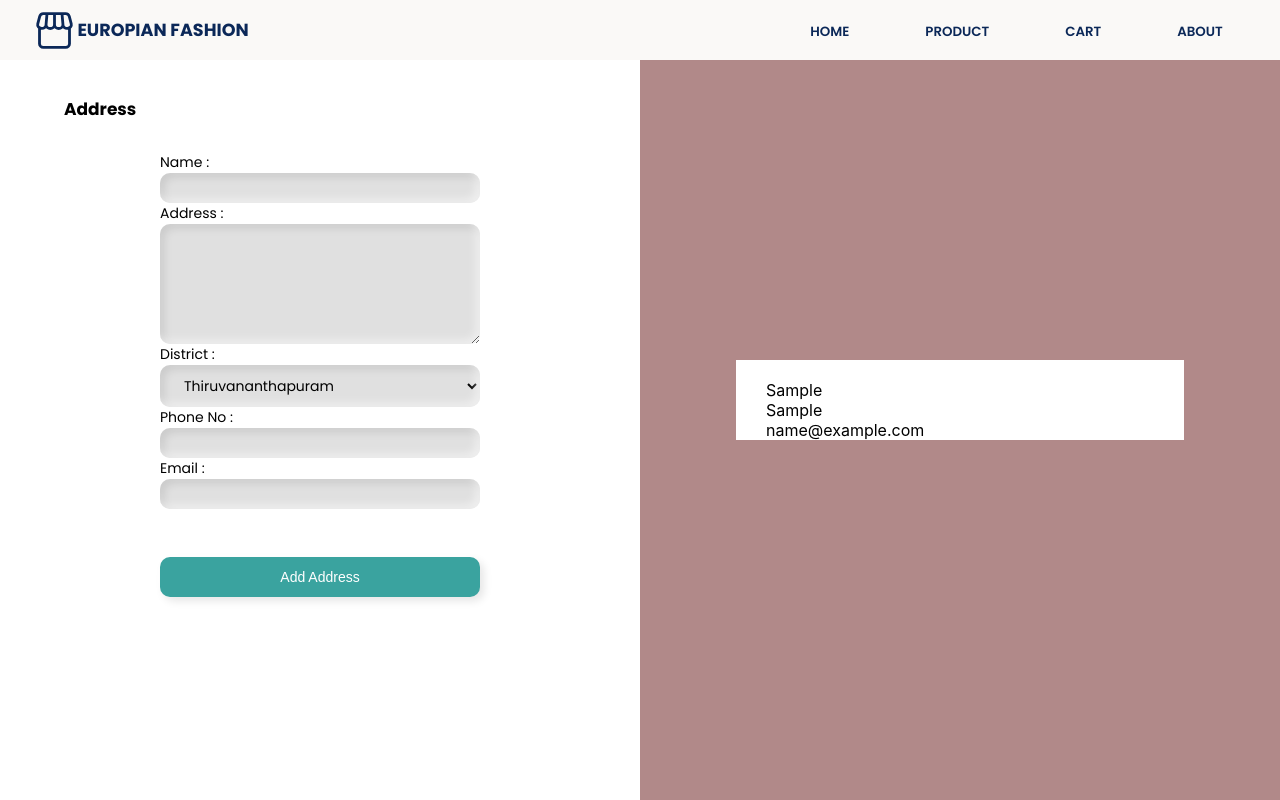
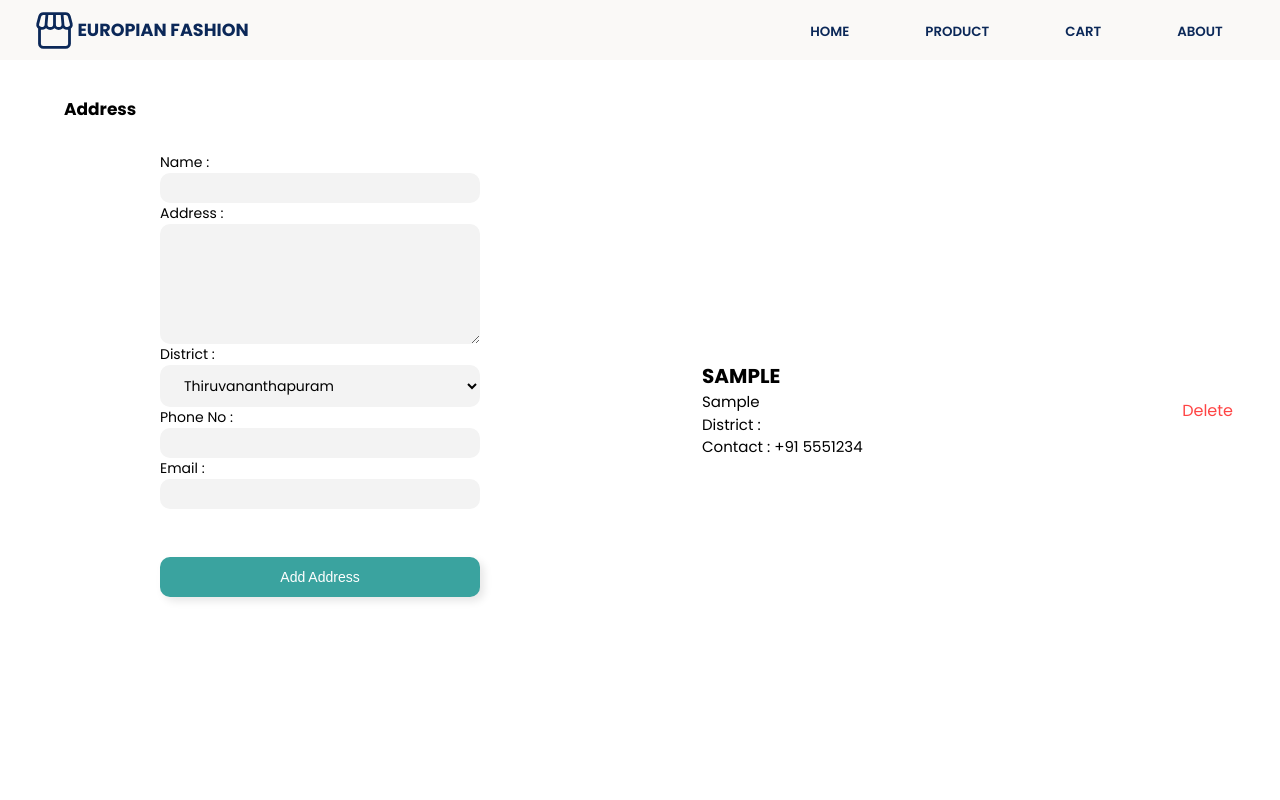
Before and after one commit to rasi-c/Carra-E-commerce, a React (Create React App) app: page /cart/address in a window 1280 px wide. Both pictures are taken after typing "Sample", "Sample", "5551234", "name@example.com" into the empty fields and a click on the button "Add Address". Built offline with nearby package versions, Linux system fonts and the light colour scheme; the HTML template or start-up script is replaced by a standard one.

Commit message:
adrs array id issue

```diff
--- a/src/components/cartpage/address.css
+++ b/src/components/cartpage/address.css
@@ -19,11 +19,14 @@
   display: flex;
   justify-content: center;
   align-items: center;
-  background-color: rgb(177, 137, 137);
 }
 .addressMain{
-  background-color: white;
-  width: 70%;
+  width: 90%;
+  height: 100%;
+  display: flex;
+  justify-content: center;
+  align-items: center;
+  flex-direction: column;
 }
 form {
   display: flex;
@@ -56,34 +59,34 @@ form select,option{
 input{
   /* width: 300px; */
   height: 30px;
-  background-color: #e0e0e0;
+  background-color: #f3f3f3;
   border: none;
   outline: none;
   padding: 10px 20px;
   border-radius: 10px;
-  box-shadow: inset -4px -4px 8px rgba(255, 255, 255, 0.5),
-              inset 4px 4px 8px rgba(0, 0, 0, 0.1);
+  /* box-shadow: inset -4px -4px 8px rgba(255, 255, 255, 0.5),
+              inset 4px 4px 8px rgba(0, 0, 0, 0.1); */
   font-size: 16px;
 }
 textarea{
   height: 120px;
-  background-color: #e0e0e0;
+  background-color: #f3f3f3;
   border: none;
   outline: none;
   padding: 10px 20px;
   border-radius: 10px;
-  box-shadow: inset -4px -4px 8px rgba(255, 255, 255, 0.5),
-              inset 4px 4px 8px rgba(0, 0, 0, 0.1);
+  /* box-shadow: inset -4px -4px 8px rgba(255, 255, 255, 0.5),
+              inset 4px 4px 8px rgba(0, 0, 0, 0.1); */
   font-size: 16px;
 }
 select , option{
-  background-color: #e0e0e0;
+  background-color: #f3f3f3;
   border: none;
   outline: none;
   padding: 10px 20px;
   border-radius: 10px;
-  box-shadow: inset -4px -4px 8px rgba(255, 255, 255, 0.5),
-              inset 4px 4px 8px rgba(0, 0, 0, 0.1);
+  /* box-shadow: inset -4px -4px 8px rgba(255, 255, 255, 0.5),
+              inset 4px 4px 8px rgba(0, 0, 0, 0.1); */
   font-size: 16px;
 }
 .subBtn{
--- a/src/components/cartpage/address.jsx
+++ b/src/components/cartpage/address.jsx
@@ -6,7 +6,7 @@ import { AddressDetails } from "./adresssmall";
 
 export function Address() {
   const navigate = useNavigate()
-  const secArray = useContext(MyContext)
+  const secondArray = useContext(MyContext)
   const [name, setName] = useState('')
   const [address, setAddress] = useState('')
   const [phoneNO, setPhoneNo] = useState('')
@@ -14,15 +14,20 @@ export function Address() {
   const [email, setEmail] = useState('')
    function Submit(event){
     event.preventDefault();
-    secArray.setSecArray([
-      ...secArray.cart1,
-      {name: name,
+    // let Count = 0;
+    // console.log("first is : ",Count = Count+1);
+    // console.log("second  is : ",Count = Count+1);
+    let newObj = {
+      // id: Count++,
+      name: name,
       address: address,
       district: district,
       phoneNO: phoneNO,
-      email: email}
-    ])
-    console.log("second",secArray.cart1);
+      email: email
+    }
+    secondArray.cart1.push(newObj)
+    console.log("secondarray cart1",secondArray.cart1);
+    console.log("second",secondArray.cart1);
     setName('')
     setAddress('')
     setEmail('')
@@ -65,7 +70,7 @@ export function Address() {
       </div>
       <div className="secContainer">
         <div className="addressMain">
-          {secArray.cart1.map((item)=> {
+          {secondArray.cart1.map((item)=> {
             return <AddressDetails item={item}/>
           })}
         </div>
--- a/src/components/cartpage/addresssmall.css
+++ b/src/components/cartpage/addresssmall.css
@@ -1,5 +1,43 @@
-.main{
-    background-color: white;
-    margin-top: 20px;
-    padding-left: 30px;
+.mainAddress {
+  font-family: "Poppins", sans-serif;
+  font-style: normal;
+  background-color: white;
+  margin-top: 20px;
+  padding-left: 30px;
+  width: 100%;
+  max-height: 110px;
+  /* border: 2px solid black; */
+  display: flex;
 }
+.leftAddress {
+  width: 80%;
+  height: 100%;
+  line-height: 1.5;
+}
+.rightDelete {
+  width: 20%;
+  height: 100%;
+  display: flex;
+  flex-direction: column;
+  justify-content: space-around;
+  align-items: flex-end;
+  margin-right: 15px;
+  color: white;
+}
+.userName {
+  font-weight: 700;
+  font-size: clamp(15px, 1.7vw, 20px);
+}
+.userAddress {
+  font-weight: 400;
+  font-size: clamp(10px, 1.3vw, 15px);
+}
+.userDistrict {
+    font-size: clamp(10px, 1.3vw, 15px);
+}
+.userPhoneNo {
+    font-size: clamp(10px, 1.3vw, 15px);
+}
+.addressDelete{
+    color: rgb(255 68 68);
+}
--- a/src/components/cartpage/adresssmall.jsx
+++ b/src/components/cartpage/adresssmall.jsx
@@ -1,15 +1,19 @@
-import React from 'react'
-import './addresssmall.css'
+import React from "react";
+import "./addresssmall.css";
 
 export function AddressDetails(prop) {
-    console.log("Adress props is : ", prop.item);
+  console.log("Adress props is : ", prop.item);
   return (
-    <div className="main">
-    <div>{prop.item.name}</div>
-    <div>{prop.item.address}</div>
-    <div>{prop.item.district}</div>
-    <div>{prop.item.phoneNo}</div>
-    <div>{prop.item.email}</div>
+    <div className="mainAddress">
+      <div className="leftAddress">
+        <div className="userName">{prop.item.name.toUpperCase()}</div>
+        <div className="userAddress">{prop.item.address}</div>
+        <div className="userDistrict">District : {prop.item.district}</div>
+        <div className="userPhoneNo">Contact : +91 {prop.item.phoneNO}</div>
+      </div>
+      <div className="rightDelete">
+        <div className="addressDelete">Delete</div>
+      </div>
     </div>
-  )
+  );
 }
--- a/src/components/productpage/card.js
+++ b/src/components/productpage/card.js
@@ -1,8 +1,7 @@
 import React, { useContext, useEffect, useState } from 'react';
+import { Link } from 'react-router-dom';
 import { MyContext } from '../../App';
 import "./card.css";
-import { View } from './view';
-import { Link } from 'react-router-dom';
 
 export  function Card(props) {
   console.log("props is : ",props);
```
